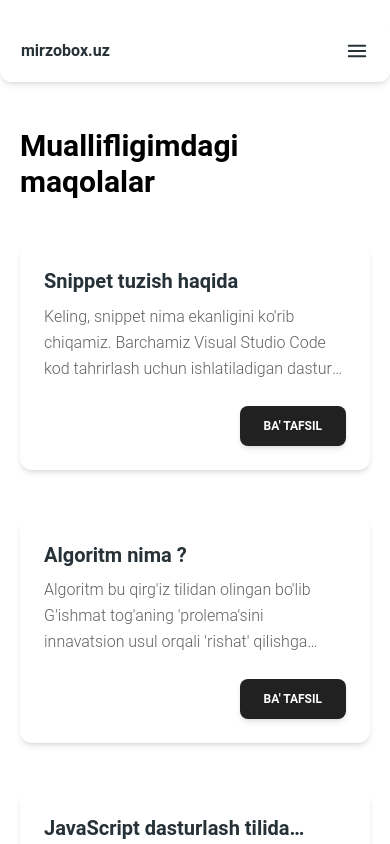
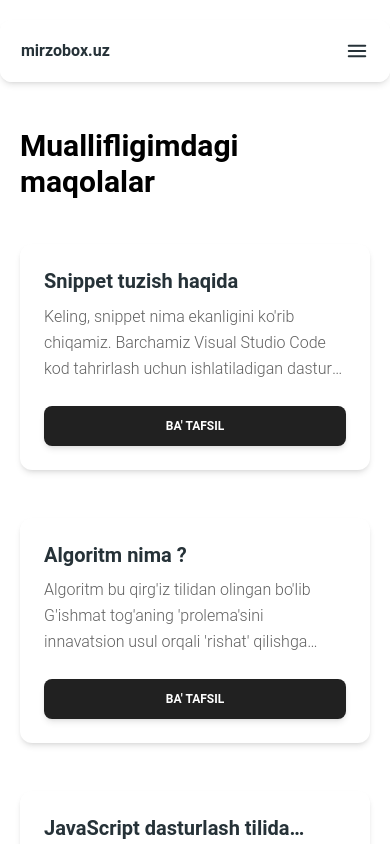
Before and after one commit to ibrohimov-murodjon/ulugbek-portfolio, a React (Vite) app: page /blog in a window 390 px wide. Shown: the top 844 px of the page. Built offline with nearby package versions, Linux system fonts and the light colour scheme.

Commit message:
Responsive posts

```diff
--- a/src/components/SimpleCard.jsx
+++ b/src/components/SimpleCard.jsx
@@ -19,7 +19,11 @@ export default function SimpleCard({ link, title, description }) {
         <Typography className="!line-clamp-3">{description}</Typography>
       </CardBody>
       <CardFooter className="flex pt-0">
-        <a className="btn ml-auto" href={link} target="_blank">
+        <a
+          className="btn w-full whitespace-nowrap sm:ml-auto sm:w-min"
+          href={link}
+          target="_blank"
+        >
           Ba' tafsil
         </a>
       </CardFooter>
```
